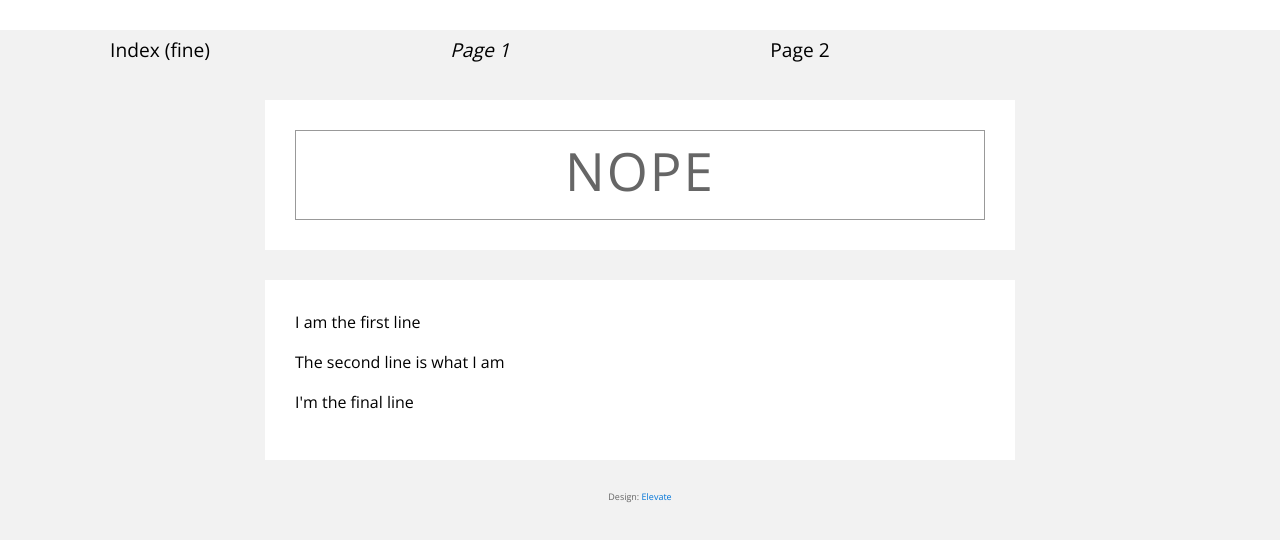
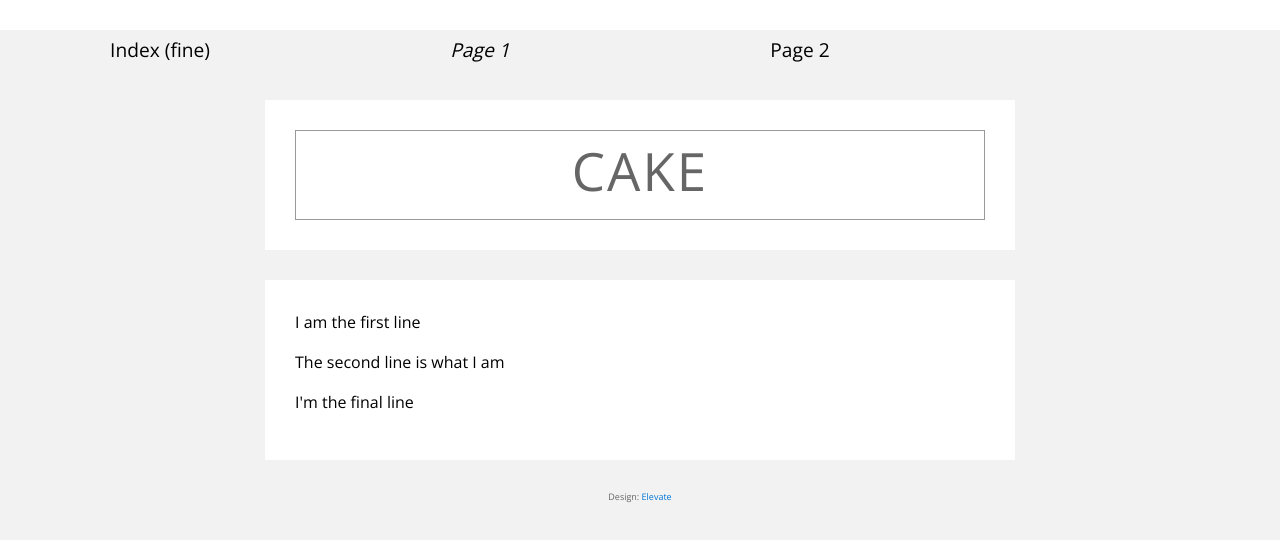
Before and after one commit to UrdnotJon/elevatecork, a plain HTML site: page corked2.html in a window 1280 px wide. Drawn offline with nearby package versions, Linux system fonts and the light colour scheme.

Commit message:
Update corked2.html

```diff
--- a/corked2.html
+++ b/corked2.html
@@ -52,10 +52,10 @@ http://www.templatemo.com/tm-481-elevate
 
             <div class="tm-main-content">
 
-                 <!--KLAUS STEINKE Header-->
+                 <!--Header-->
                 <section id="Top" class="tm-content-box tm-banner margin-b-10">
                     <div class="tm-banner-inner">
-                        <h1 class="tm-banner-title">Nope</h1>
+                        <h1 class="tm-banner-title">Cake</h1>
                     </div>
                 </section>
 
```
